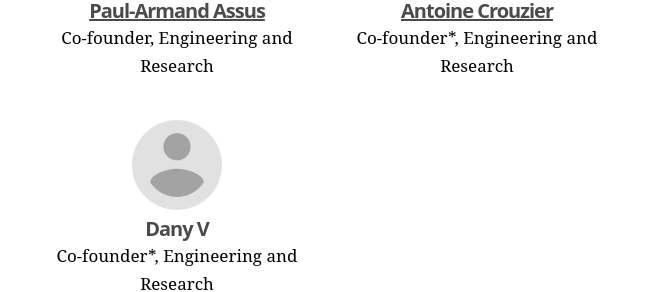
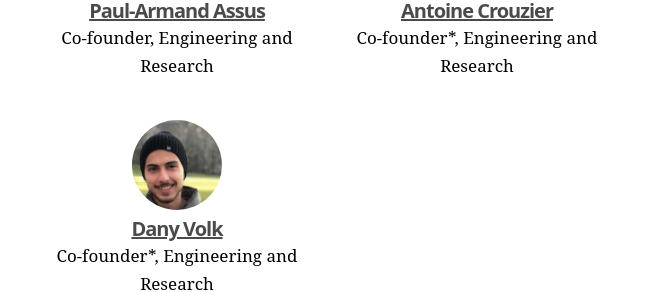
Before and after one commit to pinouchon/tufa.ai, a plain HTML site: page public/index.html in a window 1280 px wide. Shown: the part 1442-1734 px from the top of the page, 463-1118 px from the left. Drawn offline with Linux system fonts and the light colour scheme.

Commit message:
Update index.html

```diff
--- a/public/index.html
+++ b/public/index.html
@@ -191,10 +191,12 @@
     <div class="ai_superstar">
       <div class="image">
         <img width="90" height="90"
-             src="/images/dany.png">
+             src="/images/dany.jpg">
       </div>
       <div class="bio">
-        <h4>Dany V</h4>
+        <h4>
+          <a href="https://www.linkedin.com/in/dany-volk-97279a151/">Dany Volk</a>
+        </h4>
         <p>Co-founder*, Engineering and Research</p>
       </div>
     </div>
```
